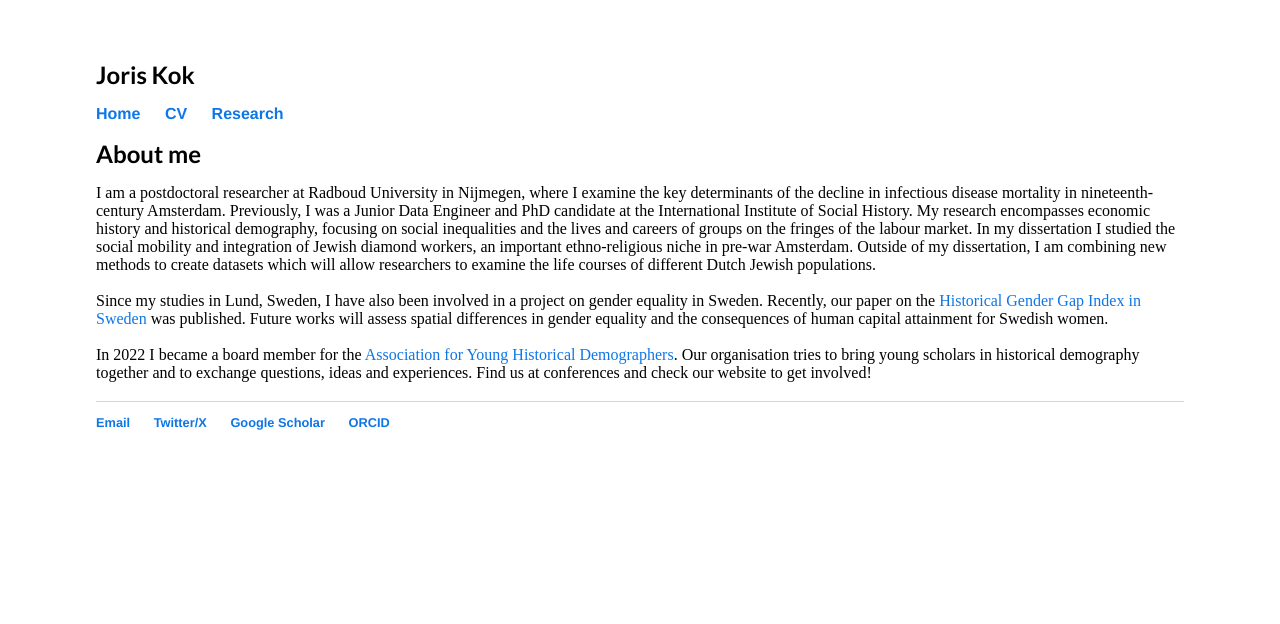
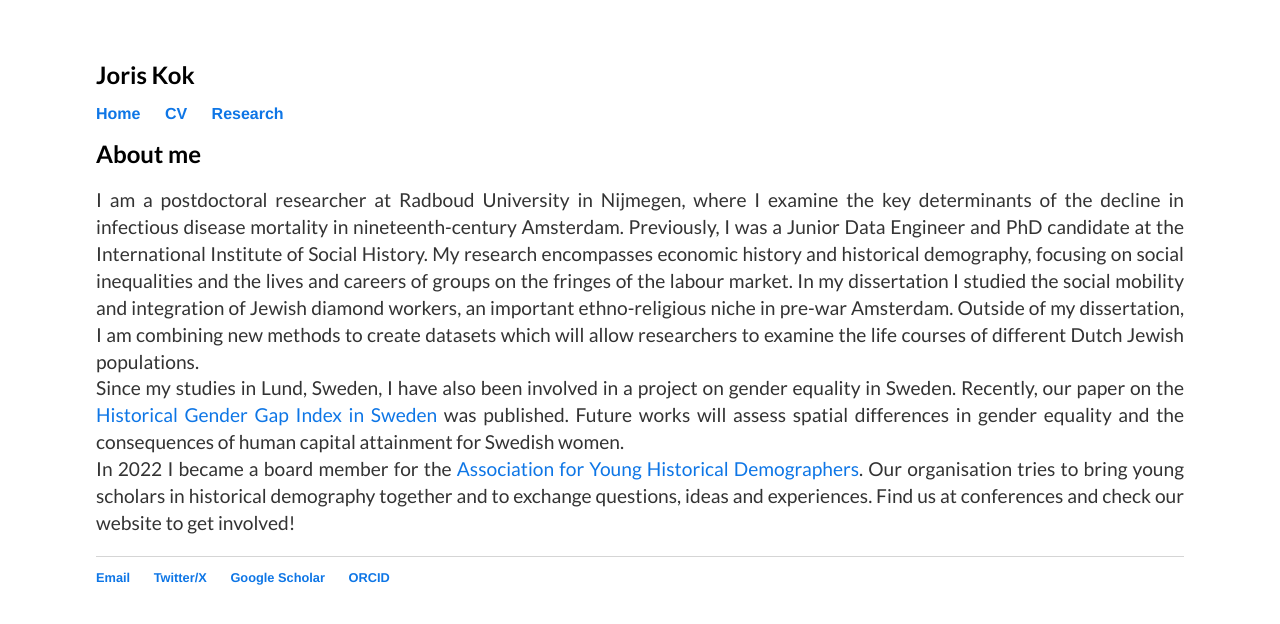
Before and after one commit to kok-joris/kok-joris.github.io, a Jekyll site: the page built from index.html, in a window 1280 px wide. Shown: the top 624 px of the page. Built offline with Jekyll 4.4.1, drawn with Linux system fonts in a browser that asks for light colours; Markdown is read by kramdown in place of the engine named in the settings.

Commit message:
Update index.html

```diff
--- a/index.html
+++ b/index.html
@@ -4,10 +4,8 @@ title: Joris Kok
 ---
 <div class="blurb">
 
-
-
 	<h1>About me</h1>
-<!-- 	    <p align="justify">  -->
+	    <p align="justify">
 
 		    I am a postdoctoral researcher at Radboud University in Nijmegen, where I examine the key determinants of the decline in infectious disease mortality in nineteenth-century Amsterdam.
 		    Previously, I was a Junior Data Engineer and PhD candidate at the International Institute of Social History.
@@ -16,14 +14,14 @@ title: Joris Kok
 		    Outside of my dissertation, I am combining new methods to create datasets which will allow researchers to examine the life courses of different Dutch Jewish populations.
 
 		    <br>
-		    <br>
+<!-- 		    <br>	 -->
 
 		Since my studies in Lund, Sweden, I have also been involved in a project on gender equality in Sweden.
 		Recently, our paper on the <a href="https://www.cambridge.org/core/services/aop-cambridge-core/content/view/D50225E04E4573AA7D3B175032291B2C/S0022050723000359a.pdf/the-historical-gender-gap-index-a-longitudinal-and-spatial-assessment-of-sweden-1870-1990.pdf" target="_blank">Historical Gender Gap Index in Sweden</a> was published.
 		Future works will assess spatial differences in gender equality and the consequences of human capital attainment for Swedish women.
 
 		    <br>
-		    <br>
+<!-- 		    <br>	 -->
 
 		In 2022 I became a board member for the <a href="http://www.younghistoricaldemographers.com/" target="_blank">Association for Young Historical Demographers</a>.
 		Our organisation tries to bring young scholars in historical demography together and to exchange questions, ideas and experiences. Find us at conferences and check our website to get involved!
```
